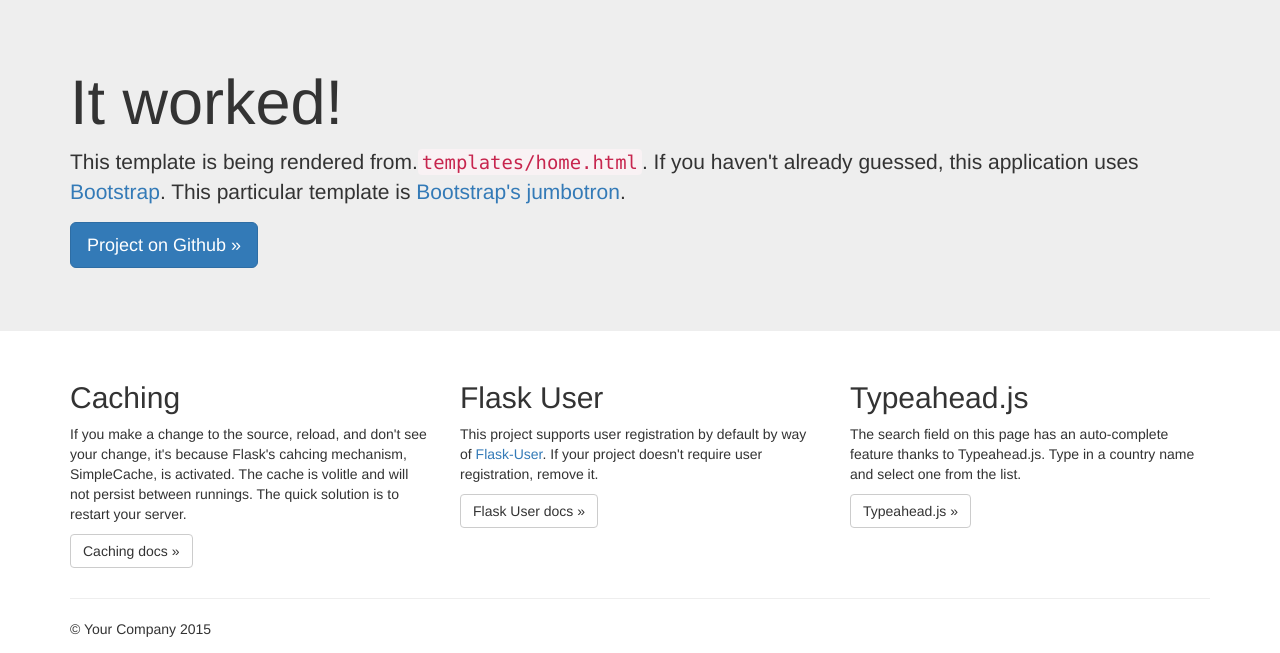
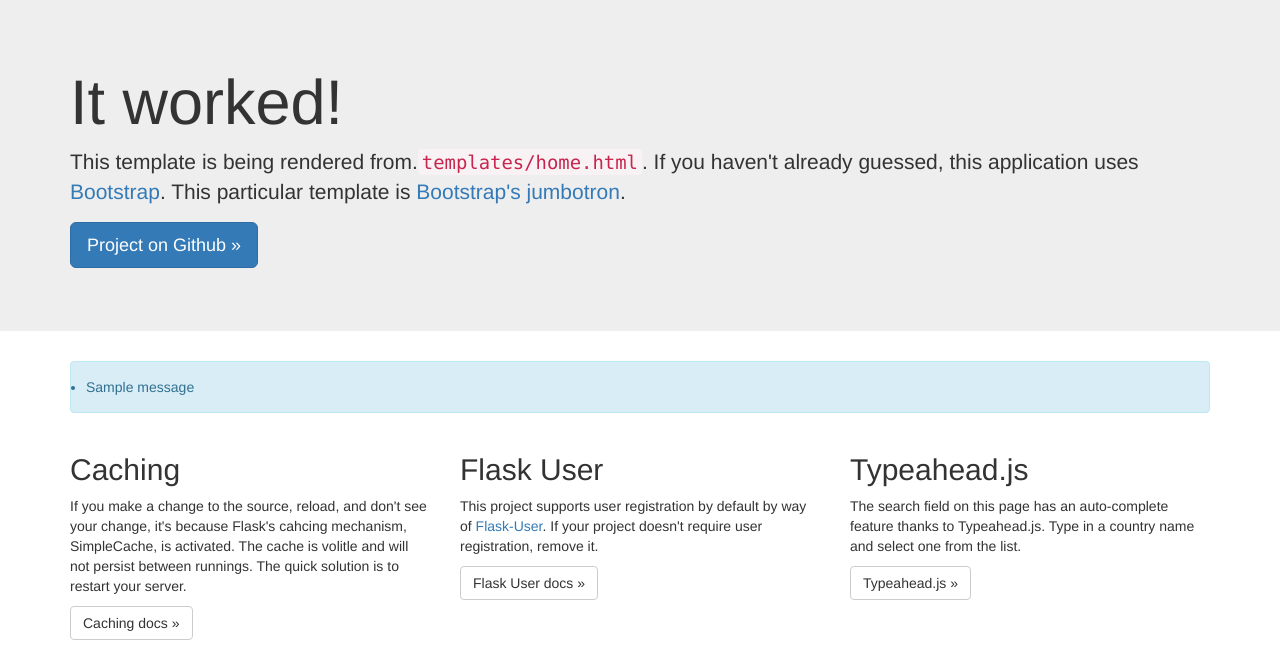
Before and after one commit to jkereako/flask-base-app, a Flask app: template app/templates/public/home.html in a window 1280 px wide. Shown: the top 653 px of the page. Run offline with Flask 2, Linux system fonts and the light colour scheme; the template is opened without the code that fills it: most values are stand-ins (such as "Sample title", 1, 10 or a date in 2020); one stand-in notice (Sample message) is shown; parts of the project's set-up code (start-up, migrations or seed data) failed here and were passed over; some libraries are stand-ins or nearby versions.

Commit message:
Feature: add support for flash messages
Show flash messages in the base template, _layout.html, so that, for every
template which inherits from _layout.html, the flash messages will appear.

```diff
--- a/app/templates/_layout.html
+++ b/app/templates/_layout.html
@@ -31,6 +31,15 @@
 
     {% block jumbotron %}{% endblock %}
     <div class="container">
+      {% with messages = get_flashed_messages() %}
+        {% if messages %}
+          <ul class="alert alert-info" role="alert">
+          {% for message in messages %}
+            <li>{{ message }}</li>
+          {% endfor %}
+          </ul>
+        {% endif %}
+      {% endwith %}
       {% block content %}{% endblock %}
       {% block footer %}{% endblock %}
     </div> <!-- /container -->
```
